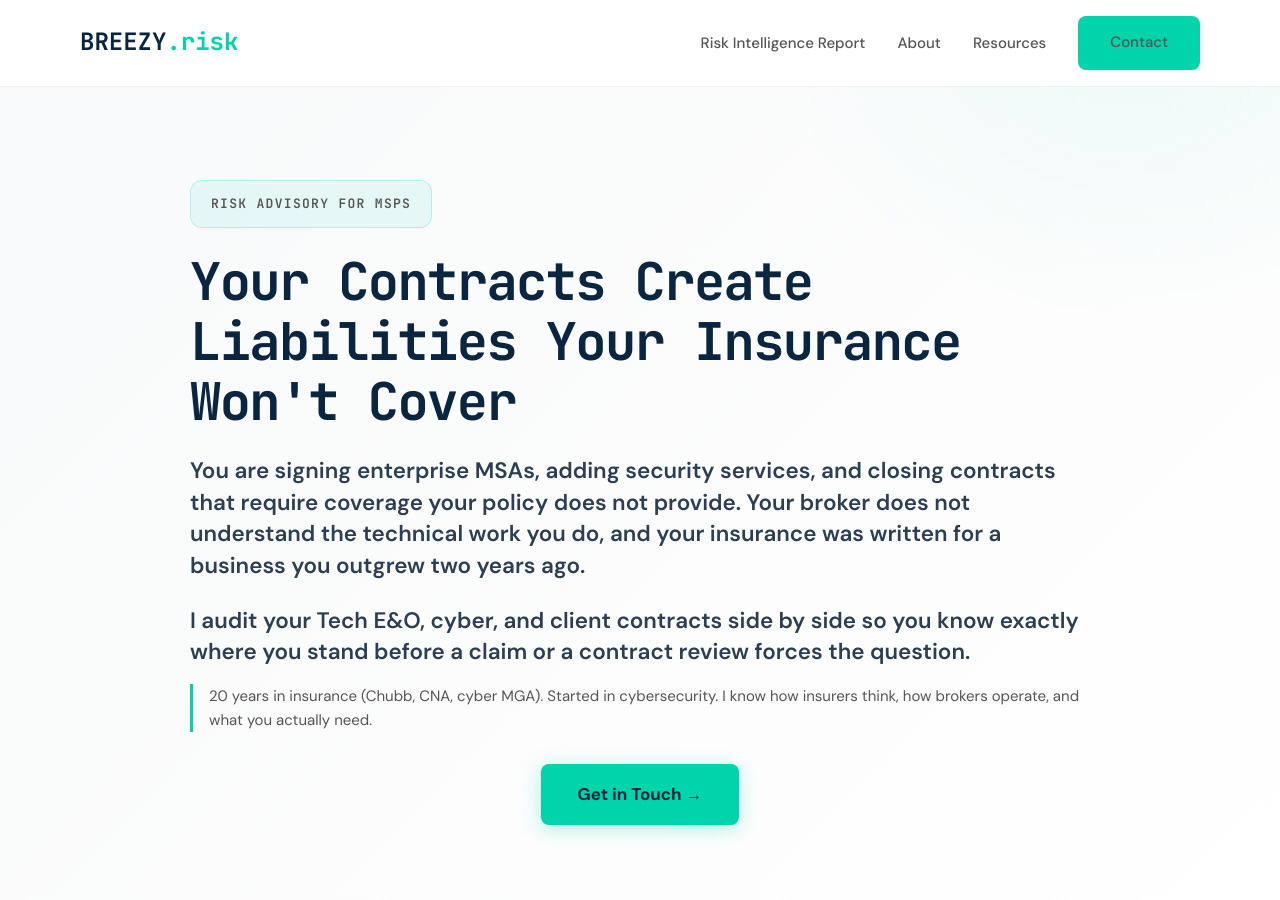
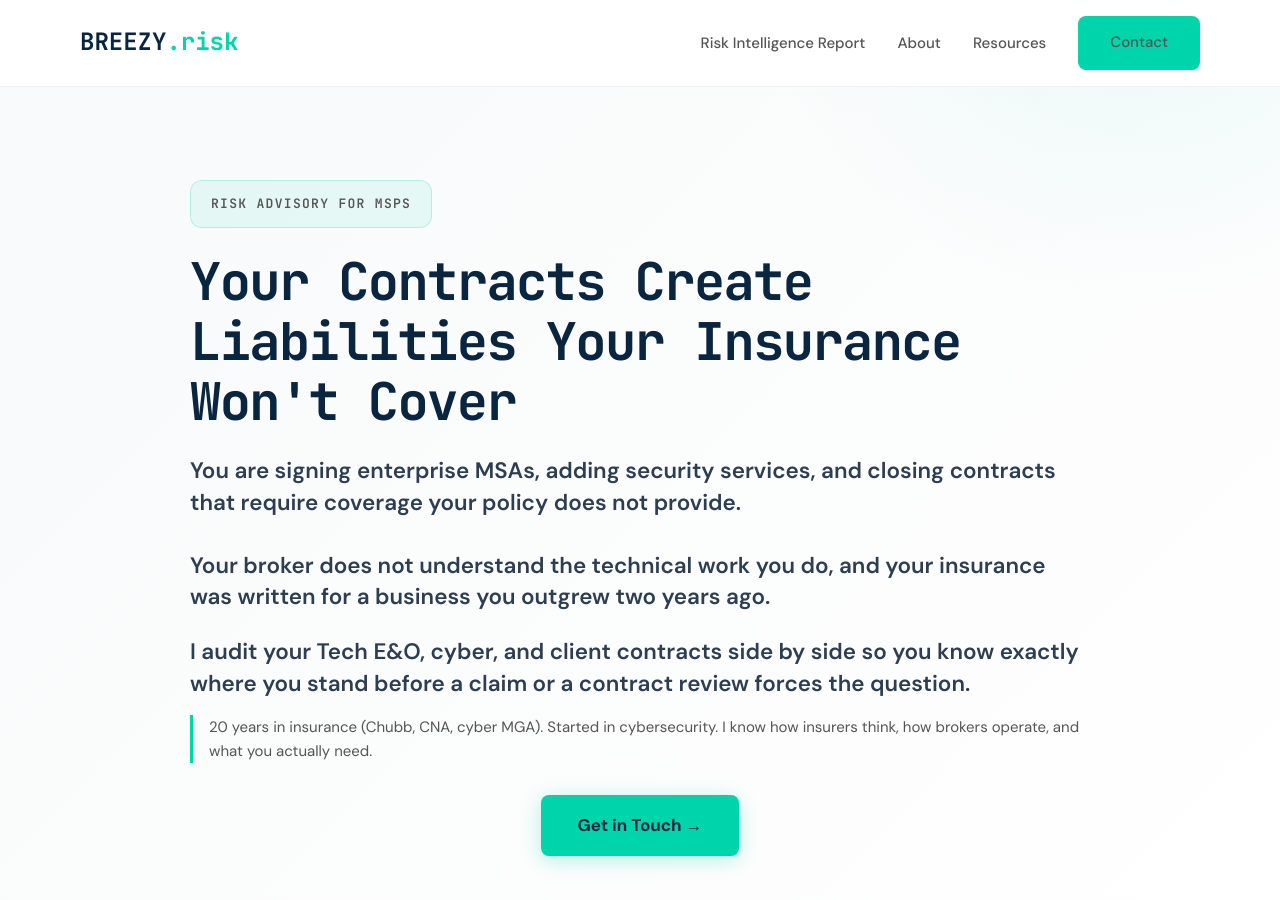
Before and after one commit to joeproe1/breezyins.com, a Jekyll site: the page built from index.html, in a window 1280 px wide and 900 px high. Built offline with Jekyll 4.4.1, drawn with Linux system fonts in a browser that asks for light colours.

Commit message:
Add line break in hero subheadline for readability
Co-Authored-By: Claude Opus 4.6 <noreply@anthropic.com>

```diff
--- a/index.html
+++ b/index.html
@@ -50,7 +50,9 @@ description: "Your contracts create liabilities your insurance will not cover. I
       <h1>Your Contracts Create Liabilities Your Insurance Won't Cover</h1>
 
       <p class="hero-subheadline">
-        You are signing enterprise MSAs, adding security services, and closing contracts that require coverage your policy does not provide. Your broker does not understand the technical work you do, and your insurance was written for a business you outgrew two years ago.
+        You are signing enterprise MSAs, adding security services, and closing contracts that require coverage your policy does not provide.
+        <br><br>
+        Your broker does not understand the technical work you do, and your insurance was written for a business you outgrew two years ago.
       </p>
 
       <p class="hero-subheadline">
```
